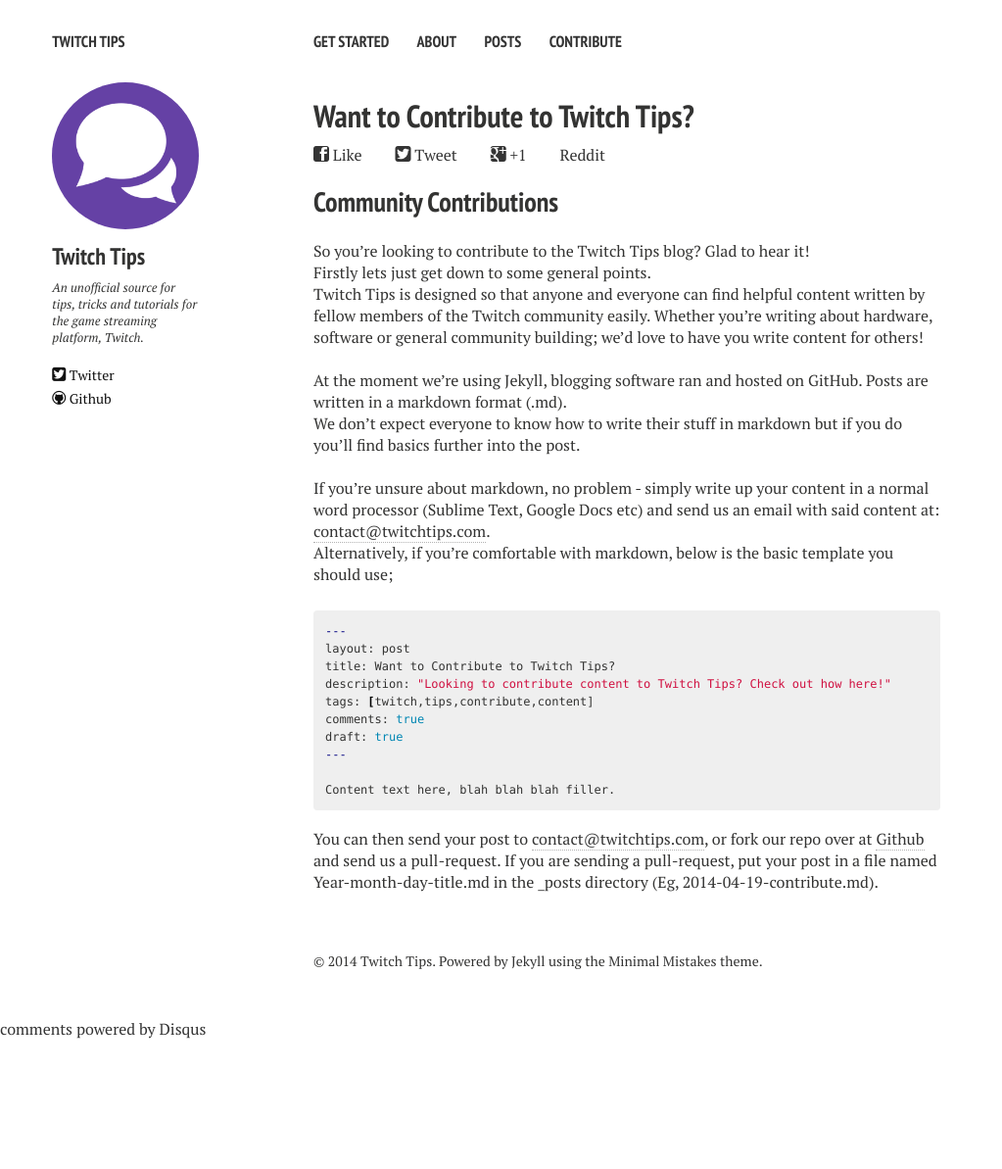
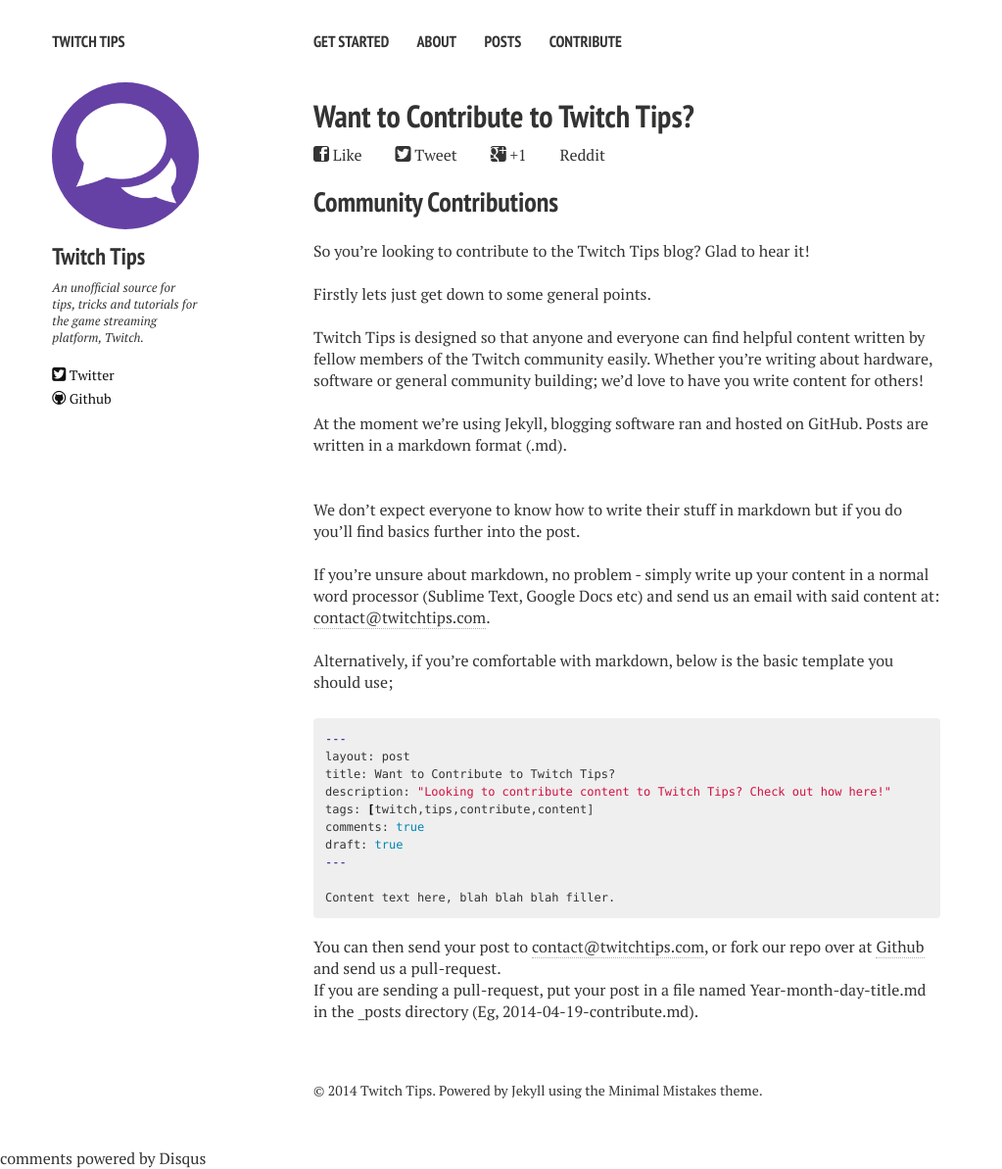
Before and after one commit to SolidPIPe/twitchtips, a Jekyll site: the page built from contribute.md, in a window 1280 px wide. Shown: the whole page at 98% size, without its empty margins (0-1023 px from the left). Built offline with Jekyll 4.4.1, drawn with Linux system fonts in a browser that asks for light colours; nearby versions of some CDN libraries; comment, search, counter and statistics services are not loaded; before the commit the page ends 1061 px from its top, so only the background shows below that.

Commit message:
Fix formatting of contribute page

```diff
--- a/contribute.md
+++ b/contribute.md
@@ -10,11 +10,13 @@
 
 ## Community Contributions
 So you're looking to contribute to the Twitch Tips blog? Glad to hear it!
+<br>
 Firstly lets just get down to some general points.
 <br>
 Twitch Tips is designed so that anyone and everyone can find helpful content written by fellow members of the Twitch community easily. Whether you're writing about hardware, software or general community building; we'd love to have you write content for others!
 <br>
 At the moment we're using Jekyll, blogging software ran and hosted on GitHub. Posts are written in a markdown format (.md).
+<br>
 We don't expect everyone to know how to write their stuff in markdown but if you do you'll find basics further into the post.
 <br>
 If you're unsure about markdown, no problem - simply write up your content in a normal word processor (Sublime Text, Google Docs etc) and send us an email with said content at: [contact@twitchtips.com](mailto:contact@twitchtips.com).
@@ -34,4 +36,5 @@
 Content text here, blah blah blah filler.
 {% endhighlight %}
 
-You can then send your post to [contact@twitchtips.com](mailto:contact@twitchtips.com), or fork our repo over at [Github](http://github.com/TwitchTips/twitchtips) and send us a pull-request. If you are sending a pull-request, put your post in a file named Year-month-day-title.md in the _posts directory (Eg, 2014-04-19-contribute.md).
+You can then send your post to [contact@twitchtips.com](mailto:contact@twitchtips.com), or fork our repo over at [Github](http://github.com/TwitchTips/twitchtips) and send us a pull-request.
+If you are sending a pull-request, put your post in a file named Year-month-day-title.md in the _posts directory (Eg, 2014-04-19-contribute.md).
```
